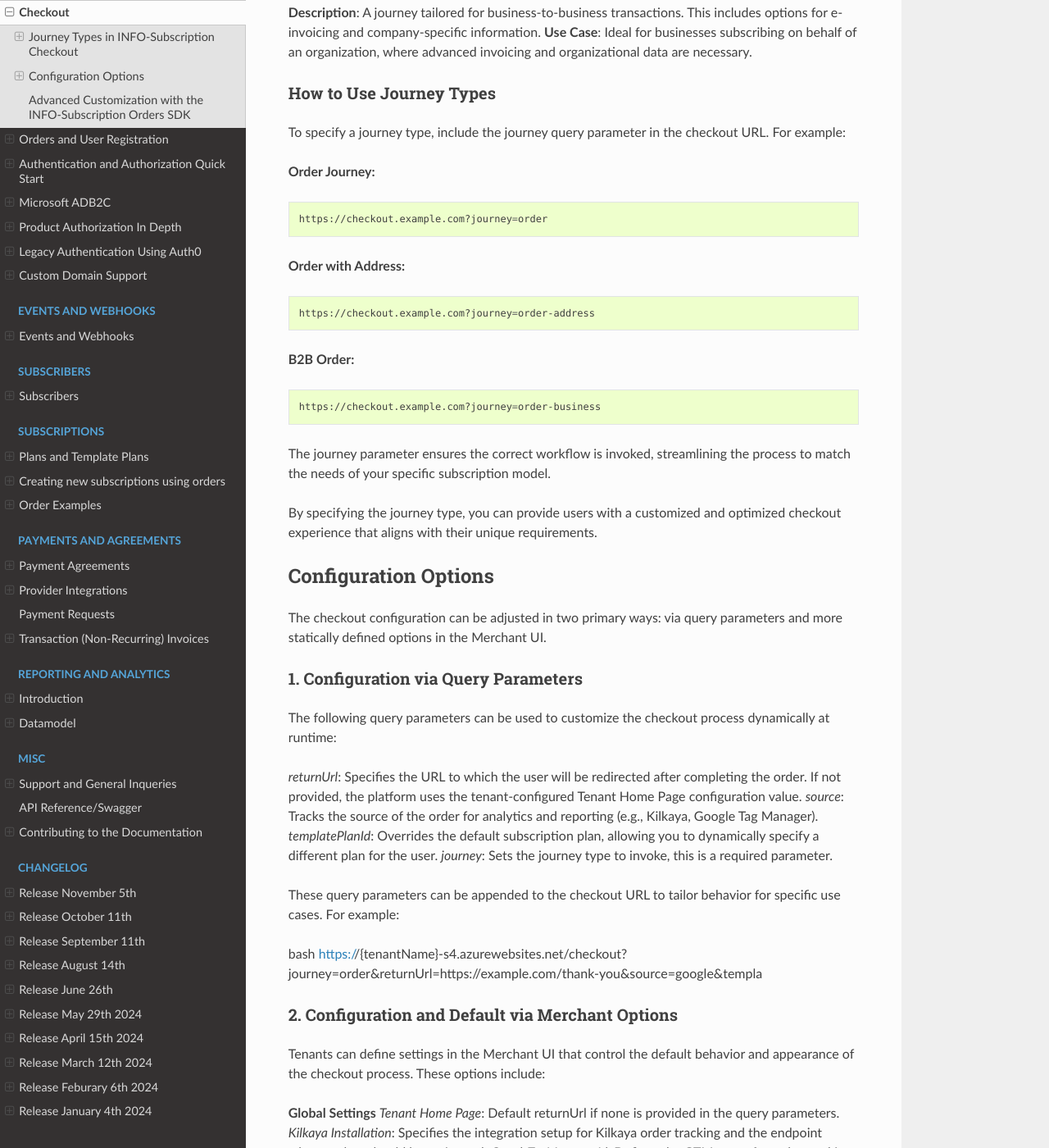
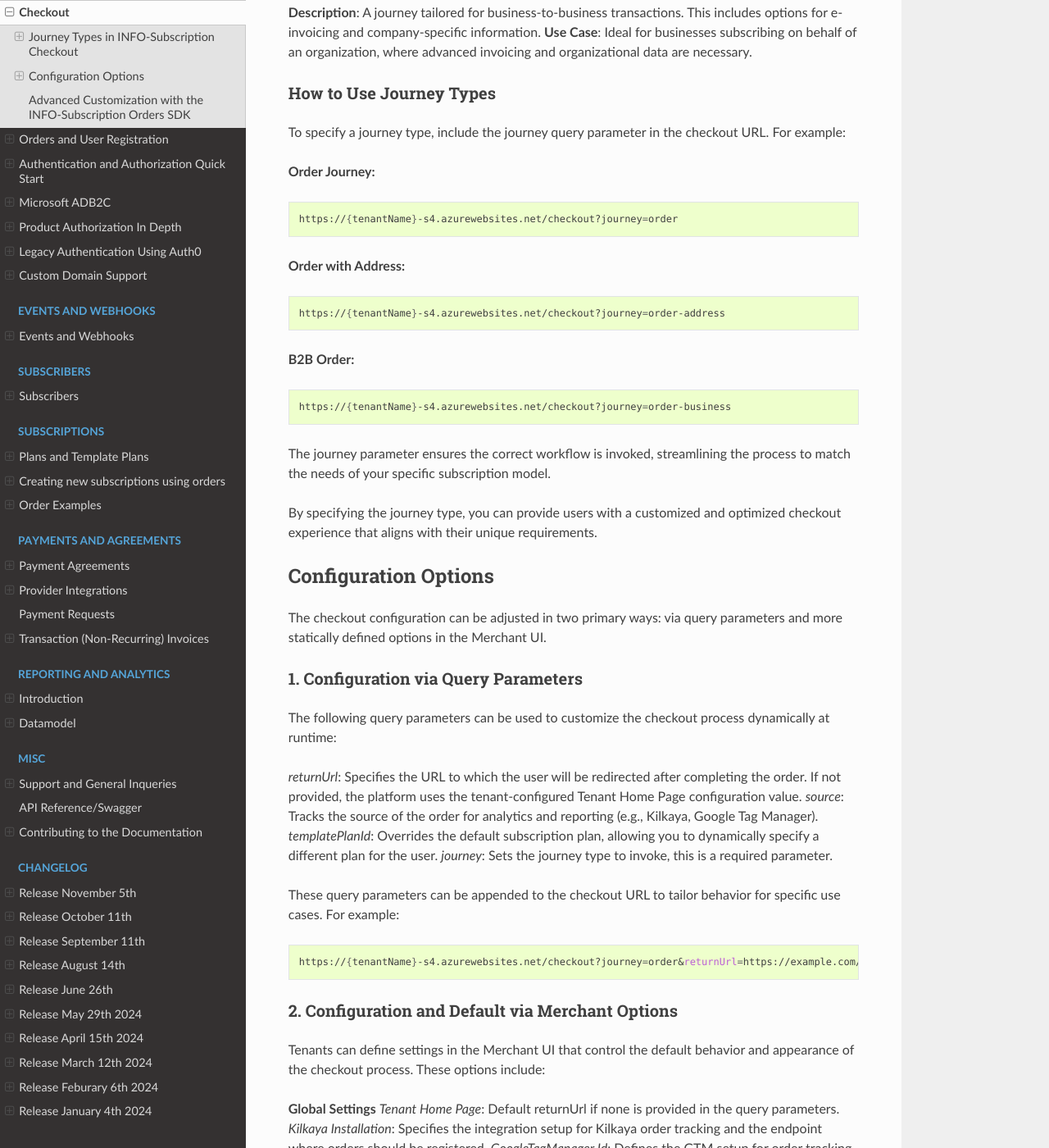
Before and after one commit to infosoftas/info-subscription-doc, a Sphinx documentation site: the page built from source/managed-experience/selfservice/checkout.rst, in a window 1280 px wide and 1400 px high, scrolled down 1174 px. Shown: the whole window at 82% size. Built offline with Sphinx 7.4.7 and the Read the Docs theme 3.1.0, drawn with Linux system fonts in a browser that asks for light colours; formulas are drawn with MathJax 3.

Commit message:
Added codeblock for example with query params

```diff
--- a/source/managed-experience/selfservice/checkout.rst
+++ b/source/managed-experience/selfservice/checkout.rst
@@ -50,19 +50,19 @@ To specify a journey type, include the journey query parameter in the checkout U
 
 .. code-block:: bash
 
-    https://checkout.example.com?journey=order
+    https://{tenantName}-s4.azurewebsites.net/checkout?journey=order
 
 **Order with Address:**
 
 .. code-block:: bash
 
-    https://checkout.example.com?journey=order-address
+    https://{tenantName}-s4.azurewebsites.net/checkout?journey=order-address
 
 **B2B Order:**
 
 .. code-block:: bash
 
-    https://checkout.example.com?journey=order-business
+    https://{tenantName}-s4.azurewebsites.net/checkout?journey=order-business
 
 The journey parameter ensures the correct workflow is invoked, streamlining the process to match the needs of your specific subscription model.
 
@@ -85,8 +85,9 @@ The following query parameters can be used to customize the checkout process dyn
 These query parameters can be appended to the checkout URL to tailor behavior for specific use cases.
 For example:
 
-bash
-https://{tenantName}-s4.azurewebsites.net/checkout?journey=order&returnUrl=https://example.com/thank-you&source=google&templa
+.. code-block:: bash
+
+    https://{tenantName}-s4.azurewebsites.net/checkout?journey=order&returnUrl=https://example.com/thank-you&source=google&templatePlanId=1234567
 
 
 2. Configuration and Default via Merchant Options
```
